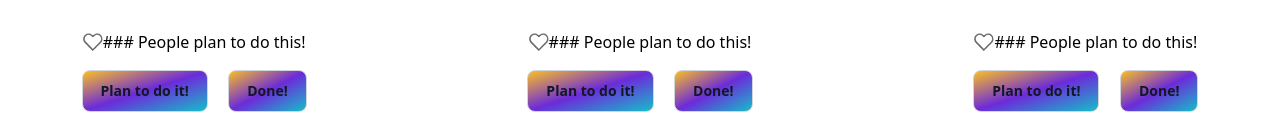
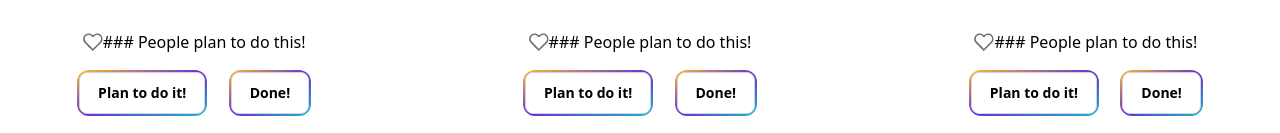
Before and after one commit to Kindness-Group/kind-space, a Next.js app in the folder frontend/: page /kindness-suggestions in a window 1280 px wide. Shown: the part 819-952 px from the top of the page. Built offline with nearby package versions, Linux system fonts and the light colour scheme.

Commit message:
style stuff

```diff
--- a/frontend/src/app/edit-profile/page.tsx
+++ b/frontend/src/app/edit-profile/page.tsx
@@ -110,9 +110,9 @@ export default function EditProfile({}: EditProfileProps) {
                 </div>
 
                 <div className="flex justify-center mt-8">
-                    <Button color="dark" className="px-12">
-                        Save
-                    </Button>
+                    <div className="bg-gradient-to-br from-amber-400 via-purple-700 to-teal-400 p-0.5 rounded-xl" >
+                        <Button color={"light"} className="font-bold bg-white  group-hover:from-teal-400 group-hover:to-purple-700 text-black focus:ring-4 focus:outline-none focus:ring-amber-500 hover:ring-amber-500 hover:ring-4">Save</Button>
+                    </div>
                 </div>
             </div>
         </div>
--- a/frontend/src/app/kindness-feed/page.tsx
+++ b/frontend/src/app/kindness-feed/page.tsx
@@ -78,7 +78,9 @@ export function KindnessFeed() {
             </div>
 
             <div className="flex justify-center mb-8">
-                <Button color={"light"} className="font-bold bg-gradient-to-br from-amber-400 via-purple-700 to-teal-400 group-hover:from-teal-400 group-hover:to-purple-700 hover:text-white focus:ring-4 focus:outline-none focus:ring-amber-500 hover:ring-amber-500 hover:ring-4">Share New Kind Act</Button>
+                <div className="bg-gradient-to-br from-amber-400 via-purple-700 to-teal-400 p-0.5 rounded-xl" >
+                    <Button color={"light"} className="font-bold bg-white  group-hover:from-teal-400 group-hover:to-purple-700 text-black focus:ring-4 focus:outline-none focus:ring-amber-500 hover:ring-amber-500 hover:ring-4">Share New Kind Act</Button>
+                </div>
                 {/*<Button color="dark" className="px-4">*/}
                 {/*    Share New Kind Act*/}
                 {/*</Button>*/}
--- a/frontend/src/app/kindness-map/page.tsx
+++ b/frontend/src/app/kindness-map/page.tsx
@@ -20,7 +20,9 @@ export default function () {
                            className="bg-gray-50 border border-gray-900 text-gray-900 text-sm rounded-lg focus:ring-4 focus:ring-purple-700 hover:ring-4 hover:ring-purple-700 p-2.5 pl-10"
                            placeholder= "Search for Location"/>
                   </div>
-                    <Button color={"light"} className="font-bold bg-gradient-to-br from-amber-400 via-purple-700 to-teal-400 group-hover:from-teal-400 group-hover:to-purple-700 hover:text-white focus:ring-4 focus:outline-none focus:ring-amber-500 hover:ring-amber-500 hover:ring-4 text-sm ml-1">Go</Button>
+                    <div className="ml-1 bg-gradient-to-br from-amber-400 via-purple-700 to-teal-400 p-0.5 rounded-xl" >
+                        <Button color={"light"} className="font-bold bg-white  group-hover:from-teal-400 group-hover:to-purple-700 text-black focus:ring-4 focus:outline-none focus:ring-amber-500 hover:ring-amber-500 hover:ring-4">Go</Button>
+                    </div>
 
                     {/*<Button color={"light"} className="bg-gray-50 border border-gray-900 focus:ring-4 focus:ring-purple-700 hover:ring-4 hover:ring-purple-700 text-gray-900 text-sm ml-1">Go</Button>*/}
                 </div>
--- a/frontend/src/app/kindness-suggestions/MoreSuggestionCard.tsx
+++ b/frontend/src/app/kindness-suggestions/MoreSuggestionCard.tsx
@@ -23,9 +23,13 @@ export function MoreSuggestionCard() {
                 <p>### People plan to do this!</p>
             </div>
             <div className="flex items-center justify-center gap-x-[10%] whitespace-nowrap mb-16">
-                <Button color={"light"} className="font-bold bg-gradient-to-br from-amber-400 via-purple-700 to-teal-400 group-hover:from-teal-400 group-hover:to-purple-700 hover:text-white focus:ring-4 focus:outline-none focus:ring-amber-500 hover:ring-amber-500 hover:ring-4">Plan to do it!</Button>
+                <div className="bg-gradient-to-br from-amber-400 via-purple-700 to-teal-400 p-0.5 rounded-xl" >
+                    <Button color={"light"} className="font-bold bg-white  group-hover:from-teal-400 group-hover:to-purple-700 text-black focus:ring-4 focus:outline-none focus:ring-amber-500 hover:ring-amber-500 hover:ring-4">Plan to do it!</Button>
+                </div>
 
-                <Button color={"light"} className="font-bold bg-gradient-to-br from-amber-400 via-purple-700 to-teal-400 group-hover:from-teal-400 group-hover:to-purple-700 hover:text-white focus:ring-4 focus:outline-none focus:ring-amber-500 hover:ring-amber-500 hover:ring-4">Done!</Button>
+                <div className="bg-gradient-to-br from-amber-400 via-purple-700 to-teal-400 p-0.5 rounded-xl" >
+                    <Button color={"light"} className="font-bold bg-white  group-hover:from-teal-400 group-hover:to-purple-700 text-black focus:ring-4 focus:outline-none focus:ring-amber-500 hover:ring-amber-500 hover:ring-4">Done!</Button>
+                </div>
                 {/*<Button color={"light"}*/}
                 {/*        className="focus:ring-4 focus:ring-purple-700 hover:ring-4 hover:ring-purple-700">Plan to do*/}
                 {/*    it!</Button>*/}
--- a/frontend/src/app/kindness-suggestions/SuggestionCard.tsx
+++ b/frontend/src/app/kindness-suggestions/SuggestionCard.tsx
@@ -15,21 +15,23 @@ export function SuggestionCard(props: SuggestionCardProps) {
     let date = suggestion.date;
     return (
         <>
-            <section className="text-gray-900 p-16 flex flex-col relative w-full h-[65vh]">
+            <section className="text-gray-900 p-16 flex flex-col relative w-full md:h-[65vh] h-[75vh]">
                 <div className="items-center justify-center ">
                 <div className="absolute inset-0 bg-cover bg-center w-full h-full"
                      style={{backgroundImage: "url('/coffee.png')"}}>
-                    <div className="absolute inset-0 bg-gradient-to-b from-white/85 to-white/40">
+                    <div className="absolute inset-0 bg-gradient-to-b from-white/90 to-white/50">
                     </div>
                 </div>
                 <div className="relative z-10 flex flex-col items-center justify-center text-center w-full">
                     <h1 className="md:text-4xl text-2xl font-bold">Today's Act of Kindness</h1>
-                    <p className="text-xl p-10">{content}</p>
+                    <p className="text-xl p-10 m-2 md:m-20 md:p-10">{content}</p>
                     <div className="flex items-center justify-center gap-x-[10%] mt:4 whitespace-nowrap">
-                        <Button color={"light"} className="font-bold bg-gradient-to-br from-amber-400 via-purple-700 to-teal-400 group-hover:from-teal-400 group-hover:to-purple-700 hover:text-white focus:ring-4 focus:outline-none focus:ring-amber-500 hover:ring-amber-500 hover:ring-4">Plan to do it!</Button>
-
-                        <Button color={"light"} className="font-bold bg-gradient-to-br from-amber-400 via-purple-700 to-teal-400 group-hover:from-teal-400 group-hover:to-purple-700 hover:text-white focus:ring-4 focus:outline-none focus:ring-amber-500 hover:ring-amber-500 hover:ring-4">Done!</Button>
-
+                        <div className="bg-gradient-to-br from-amber-400 via-purple-700 to-teal-400 p-0.5 rounded-xl" >
+                        <Button color={"light"} className="font-bold bg-white group-hover:from-teal-400 group-hover:to-purple-700 text-black focus:ring-4 focus:outline-none focus:ring-amber-500 hover:ring-amber-500 hover:ring-4">Plan to do it!</Button>
+                        </div>
+                        <div className="bg-gradient-to-br from-amber-400 via-purple-700 to-teal-400 p-0.5 rounded-xl" >
+                        <Button color={"light"} className="font-bold bg-white  group-hover:from-teal-400 group-hover:to-purple-700 text-black focus:ring-4 focus:outline-none focus:ring-amber-500 hover:ring-amber-500 hover:ring-4">Done!</Button>
+                        </div>
                         {/*<Button color={"light"} className="focus:ring-4 focus:ring-purple-700 hover:ring-4 hover:ring-purple-700">Plan to do it!</Button>*/}
                         {/*<Button color={"light"} className="focus:ring-4 focus:purple hover:ring-4 hover:ring-purple-700">Done!</Button>*/}
                     </div>
--- a/frontend/src/app/viewprofile/DailyActCard.tsx
+++ b/frontend/src/app/viewprofile/DailyActCard.tsx
@@ -10,14 +10,15 @@ export function DailyActCard(prop: Prop) {
 	return (
 		<section className="relative flex flex-col bg-gray-100 px-4 pt-[3rem] rounded-lg h-[23rem] bg-cover bg-center bg-[url('/coffee.png')]">
 			<div className="absolute inset-0 bg-gradient-to-b from-white/85 to-white/55"></div>
-			<div className="items-center justify-center z-10 flex flex-col w-[90%]">
+			<div className="z-10 flex flex-col w-[90%]">
 				<h3 className="text-lg font-semibold mb-4">Your Daily Act of Kindness</h3>
-				<p className="text-sm text-center leading-7 text-gray-900 mb-8">
+				<p className="text-sm leading-7 text-gray-900 mb-8">
 					{description}
 				</p>
 				<div className="flex space-x-8 mb-1">
-					<Button color={"light"} className="font-bold bg-gradient-to-br from-amber-400 via-purple-700 to-teal-400 group-hover:from-teal-400 group-hover:to-purple-700 hover:text-white focus:ring-4 focus:outline-none focus:ring-amber-500 hover:ring-amber-500 hover:ring-4">Done!</Button>
-
+					<div className="bg-gradient-to-br from-amber-400 via-purple-700 to-teal-400 p-0.5 rounded-xl" >
+						<Button color={"light"} className="font-bold bg-white  group-hover:from-teal-400 group-hover:to-purple-700 text-black focus:ring-4 focus:outline-none focus:ring-amber-500 hover:ring-amber-500 hover:ring-4">Done!</Button>
+					</div>
 					{/*<button className="bg-blue-500 text-white px-4 py-2 rounded hover:bg-blue-600">*/}
 					{/*	Remind Me*/}
 					{/*</button>*/}
```
Also changed, not shown: frontend/src/app/(index)/page.tsx (+5 -5 lines).
